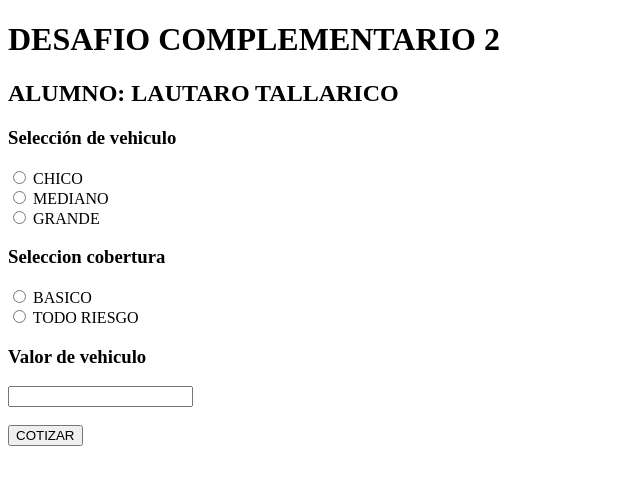
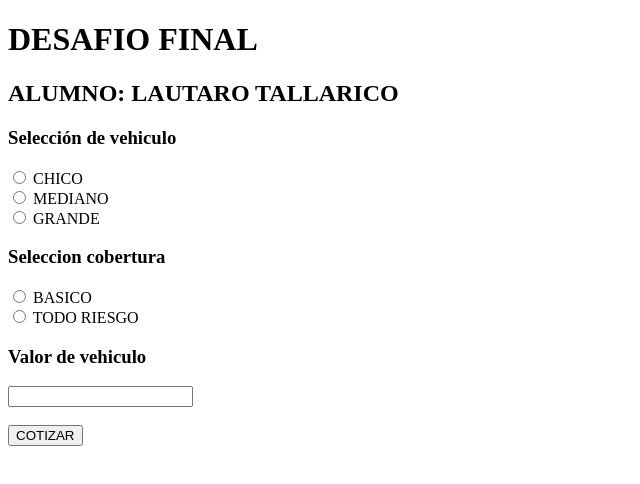
Before and after one commit to Lautallarico/cotizador-seguro, a plain HTML site: page index.html in a window 1280 px wide. Shown: the whole page, without its empty margins (0-640 px from the left). Drawn offline with Linux system fonts and the light colour scheme.

Commit message:
Borrando codigo en HTML

```diff
--- a/index.html
+++ b/index.html
@@ -9,25 +9,11 @@
 </head>
 
 <body>
-    <h1>DESAFIO COMPLEMENTARIO 2</h1>
+    <h1>DESAFIO FINAL</h1>
     <h2>ALUMNO: LAUTARO TALLARICO</h2>
     <div>
         <h3>Selección de vehiculo</h3>
         <form name="seleccionVehiculo">
-            <!-- <select name="seleccion" id="seleccion">
-                <option value="chico"> CHICO</option>
-                <option value="mediano"> MEDIANO</option>
-                <option value="grande"> GRANDE</option>
-            </select> -->
-            <!-- <label for="chico">
-                <input type="radio" name="personality" id="chico"> CHICO
-            </label><br>
-            <label for="mediano">
-                <input type="radio" name="personality" id="mediano"> MEDIANO
-            </label><br>
-            <label for="grande">
-                <input type="radio" name="personality" id="grande"> GRANDE
-            </label><br> -->
             <input type="radio" name="seleccion" value="chico"> CHICO <br>
             <input type="radio" name="seleccion" value="mediano"> MEDIANO <br>
             <input type="radio" name="seleccion" value="grande"> GRANDE <br>
@@ -36,12 +22,6 @@
     <div>
         <h3>Seleccion cobertura</h3>
         <form name="tipoCobertura">
-            <!-- <label for="basico">
-                <input type="radio" name="personality" id="basico"> BASICO
-            </label><br>
-            <label for="todo-riesgo">
-                <input type="radio" name="personality" id="todo-riesgo"> TODO RIESGO
-            </label> <br> -->
             <input type="radio" name="cobertura" value="basico"> BASICO <br>
             <input type="radio" name="cobertura" value="todo riesgo"> TODO RIESGO <br>
         </form>
```
